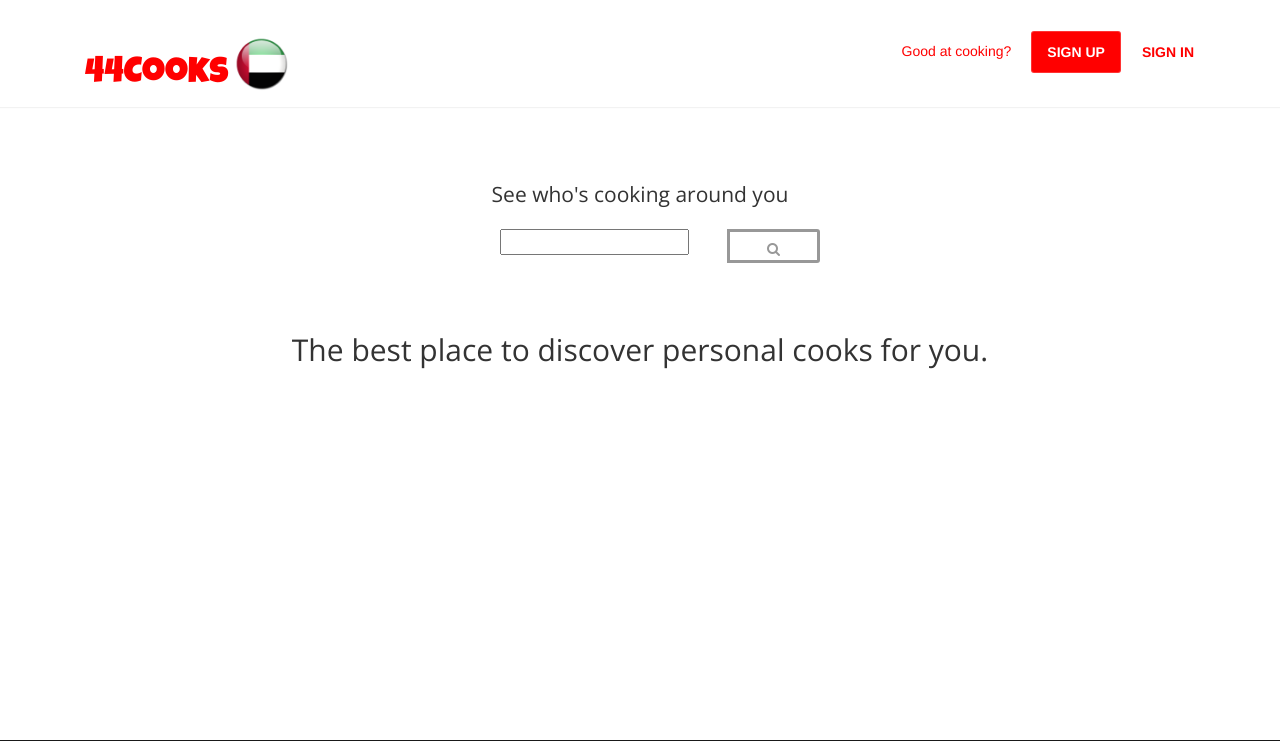
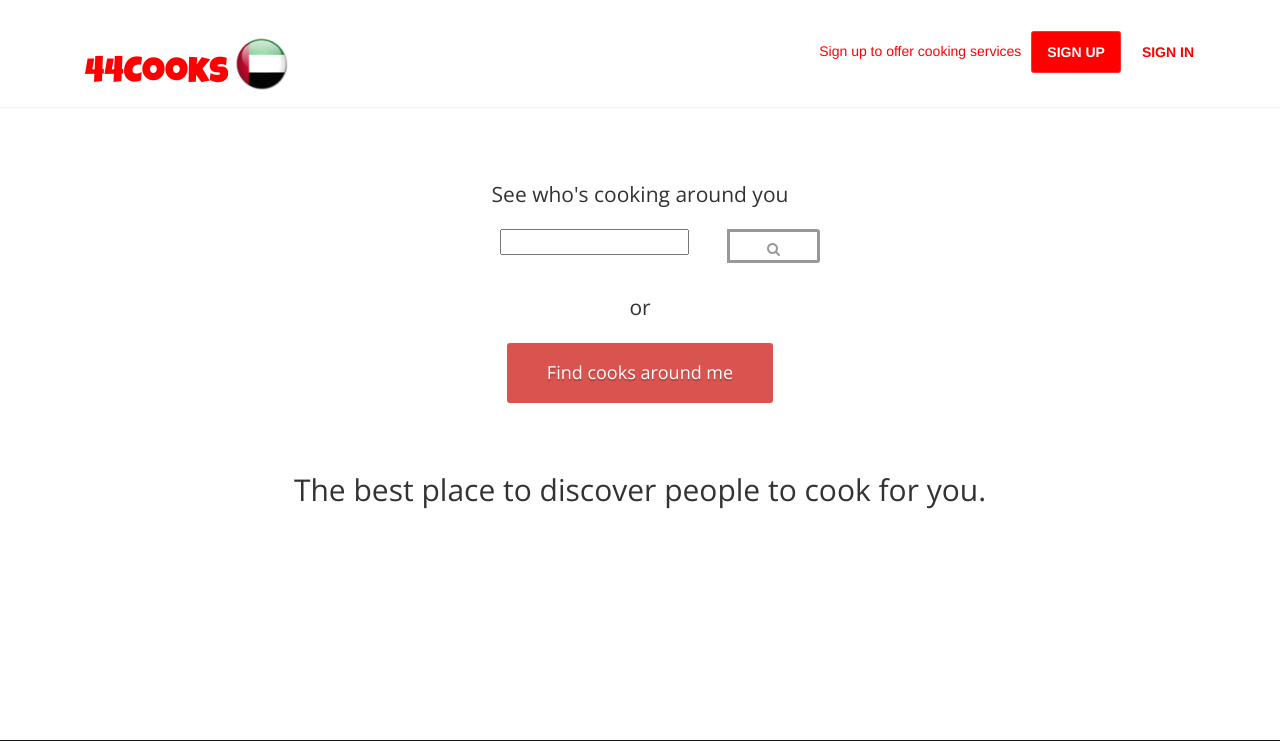
Before and after one commit to HammadH/foodcook, a Django app: page / in a window 1280 px wide. Shown: the top 741 px of the page. Run offline with Django 3.2, Linux system fonts and the light colour scheme; parts of the project's set-up code (start-up, migrations or seed data) failed here and were passed over; some libraries are stand-ins or nearby versions.

Commit message:
minor ui tweaks

```diff
--- a/foodcook/cooks/templates/cook_profile.html
+++ b/foodcook/cooks/templates/cook_profile.html
@@ -41,6 +41,8 @@
 			{% if form.errors %}
 			<div class='alert alert-danger'><p>SOME FIELDS ARE MISSING!</p></div>
 			{% endif %}
+
+			<h2>Become a cook</h2><br>
 		<img src="{% static 'default/profile1.png' %}" class="img-thumbnail" style="width:150px;height:150px; margin:50px;" id='img_id' alt=>
 			{{form.image}}
 				<br>
@@ -107,6 +109,10 @@
 					 <b style='margin-left:10px;margin-right:10px;'>to</b>
 					{{form.max_price}} AED
 				</div>
+				{% if form.min_price.errors or form.max_price.errors %}
+				<div class='alert alert-danger'><p>Please enter a price range.</p></div>
+				{% endif %}
+
 				<p style='color:blue'>If you are an everyday cook, enter a price range for one meal. Eg: if you wish to charge 15 AED for one meal then enter 10-20.</p><p style='color:blue'>If you are a special cook, enter a price range for one time cooking. Eg: if you wish to charge 130 AED for one time cooking then enter 100-150.</p><br><br>
 
 
--- a/foodcook/cooks/templates/cooks_list.html
+++ b/foodcook/cooks/templates/cooks_list.html
@@ -127,6 +127,8 @@
 							{% for area in cook.areas.all|slice:":3" %}
 							{{area}}<br>
 							{% endfor %}
+							<br>
+							<h6>{{cook.area_info}}</h6>
 						</td>
 
 						<td>
@@ -147,7 +149,7 @@
 
 						</td>
 						<td >
-							<p>{{cook.min_price}} - {{cook.max_price}}</p>
+							<p>{{cook.min_price}} AED - {{cook.max_price}} AED</p>
 
 						<td><a class="btn btn-default" href="{% url 'cooks_detail_view' pk=cook.id %}">Contact</a></td>
 
--- a/foodcook/templates/landing.html
+++ b/foodcook/templates/landing.html
@@ -4,7 +4,7 @@
 
 {% block auth %}
 					{% if not user.is_authenticated %}
-						<li class='active'><a href="{% url 'account_signup' %}?next={% url 'new_profile_view' %}" style='color:red'>Good at cooking?</a> </li>
+						<li  style='color:red; margin-top:15px; margin-right:5px;'>Sign up to offer cooking services </li>
 						<li><a class="btn" href="{% url 'account_signup' %}?next={% url 'new_profile_view' %}" style="background-color:red; color:white">SIGN UP</a></li>
 						<li><a class="btn" href="{% url 'account_login' %}" style="background-color:white; color:red">SIGN IN</a></li>
 					{% else %}
@@ -32,6 +32,8 @@
              </button></span>
              </div>
          </form>
+         <h3 class='lead' style='margin-top:30px;'>or</h3>
+         <a class='btn btn-danger' href="{% url 'cooks_list_view' %}"><h4 class='thin'>Find cooks around me</h4></a>
 		</div>
 
 
@@ -45,7 +47,7 @@
 
 	<div class="container text-center">
 		<br> <br>
-		<h2 class="thin" >The best place to discover personal cooks for you.</h2>
+		<h2 class="thin" >The best place to discover people to cook for you.</h2>
 		<p class="text-muted">
 			<br>
 
```
Also changed, not shown: foodcook/cooks/views.py (+1 -16 lines).
